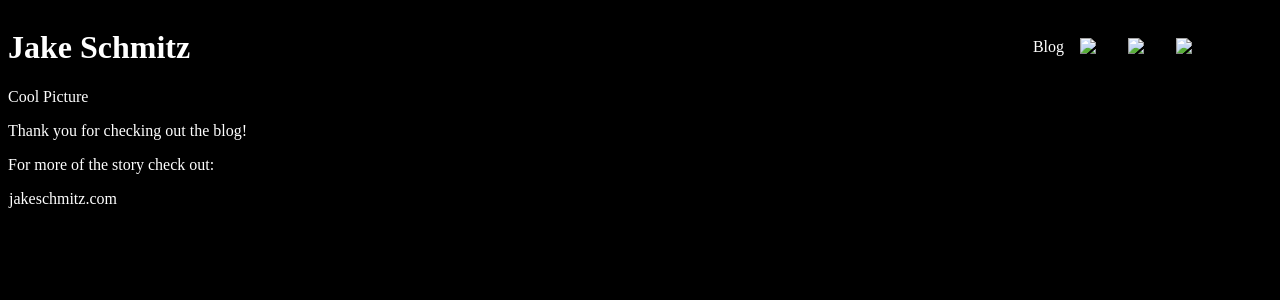
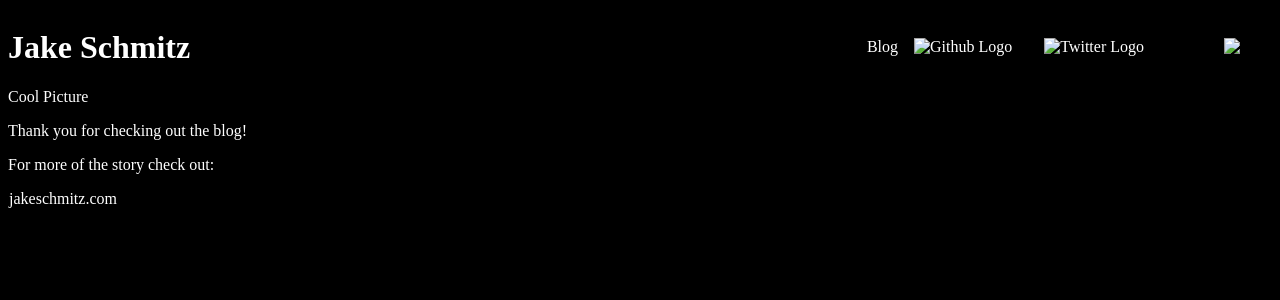
Before and after one commit to jschmitz/blog, a Jekyll site: the page built from about.markdown, in a window 1280 px wide. Shown: the top 300 px of the page. Built offline with Jekyll 4.4.1, drawn with Linux system fonts in a browser that asks for light colours.

Commit message:
Update social links

```diff
--- a/_layouts/default.html
+++ b/_layouts/default.html
@@ -11,11 +11,19 @@
           <h1>Jake Schmitz</h1>
         </div>
         <div class="social_icons">
-          <a href="#">Blog</a>
-          <a href="#"><img src="twitter-16.png" /></a>
-          <a href="#"><img src="github-11-16.png" /></a>
-          <a href="#"><img src="linkedin-6-16.png" /></a>
-          <a href="#"><img src="goodreads_icon.jpeg" width="16" height="16" /></a>
+          <a target="_blank" href="https://www.jakeschmitz.com/blog" rel="noreferrer noopener">Blog</a>
+          <a target="_blank" href="https://github.com/jschmitz" rel="noreferrer noopener">
+            <img src="github-11-16.png" alt="Github Logo" />
+          </a>
+          <a target="_blank" href="https://twitter.com/jakeschmitz" rel="noreferrer noopener">
+            <img src="twitter-16.png" alt="Twitter Logo" />
+          </a>
+          <a target="_blank" href="https://www.goodreads.com/user/show/18015802-jake-schmitz" rel="noreferrer noopener">
+            <img src="goodreads_icon.jpeg" width="16" height="16" />
+          </a>
+          <a target="_blank" href="https://www.linkedin.com/in/jake-schmitz-745b3b1/" rel="noreferrer noopener">
+            <img src="linkedin-6-16.png" />
+          </a>
         </div>
       </div>
       <div>Cool Picture</div>
```
